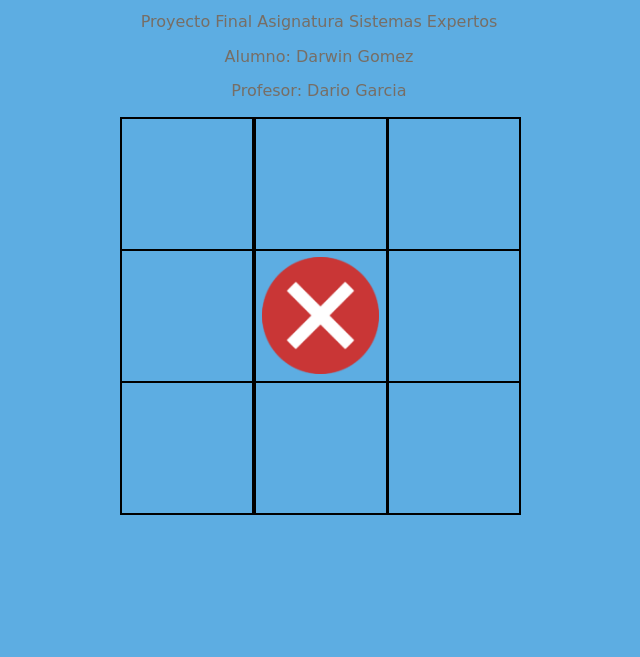
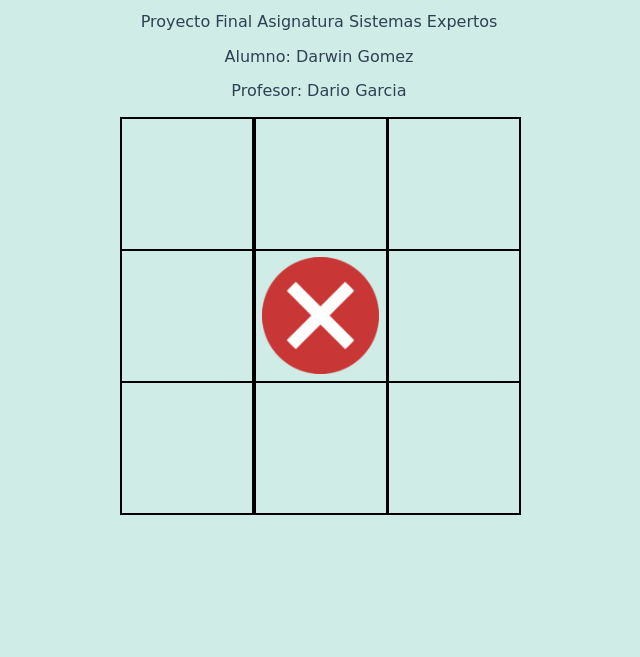
Before and after one commit to darwintnt/triki, a plain HTML site: page index.html in a window 1280 px wide. Shown: the part 143-800 px from the top of the page, without its empty margins (321-961 px from the left). Drawn offline with Linux system fonts and the light colour scheme; a web font is replaced by a local one.

Commit message:
Update style.css
Cambio de colores

```diff
--- a/css/style.css
+++ b/css/style.css
@@ -1,8 +1,8 @@
 body{
 	font-family: 'Baloo', cursive;
 	font-size: 16px;
-	color: #776E65;
-	background-color: #5DADE2;
+	color: #2E4053;
+	background-color: #D0ECE7;
 
 }
 #content{
```
